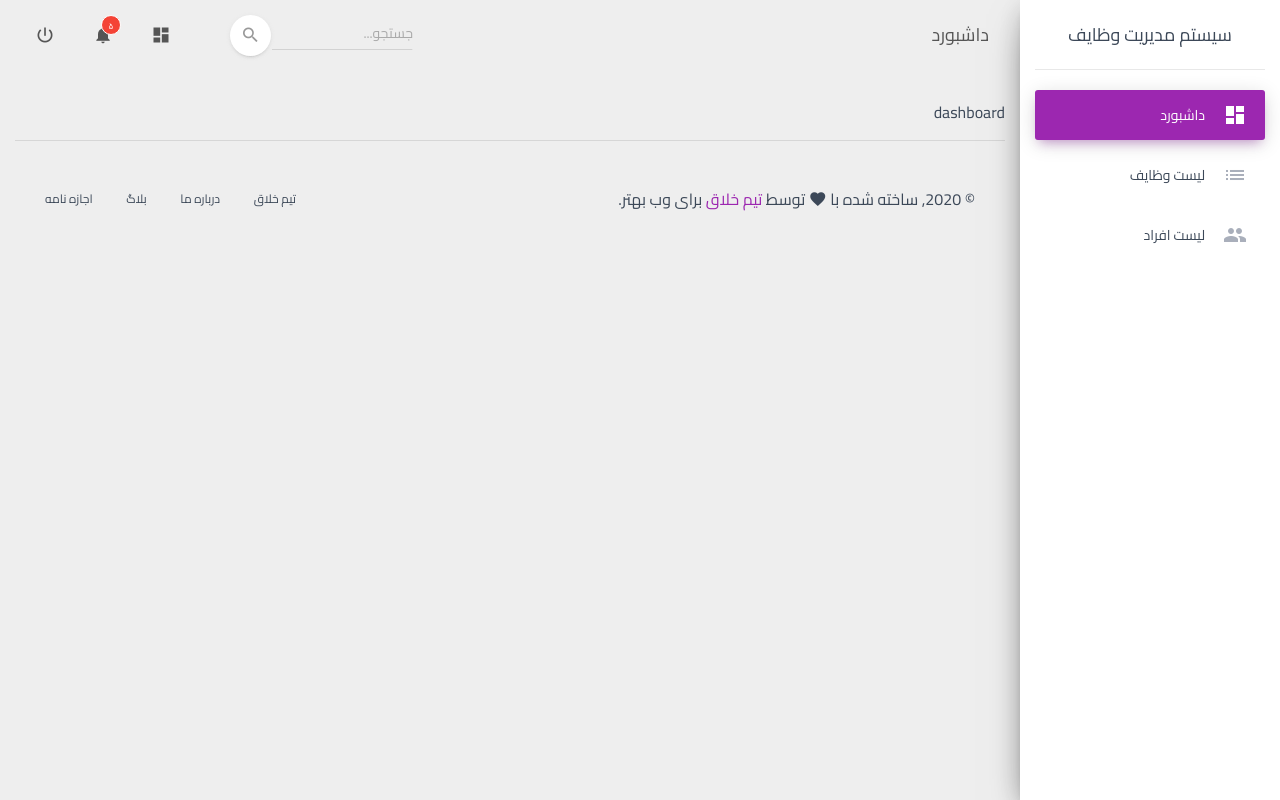
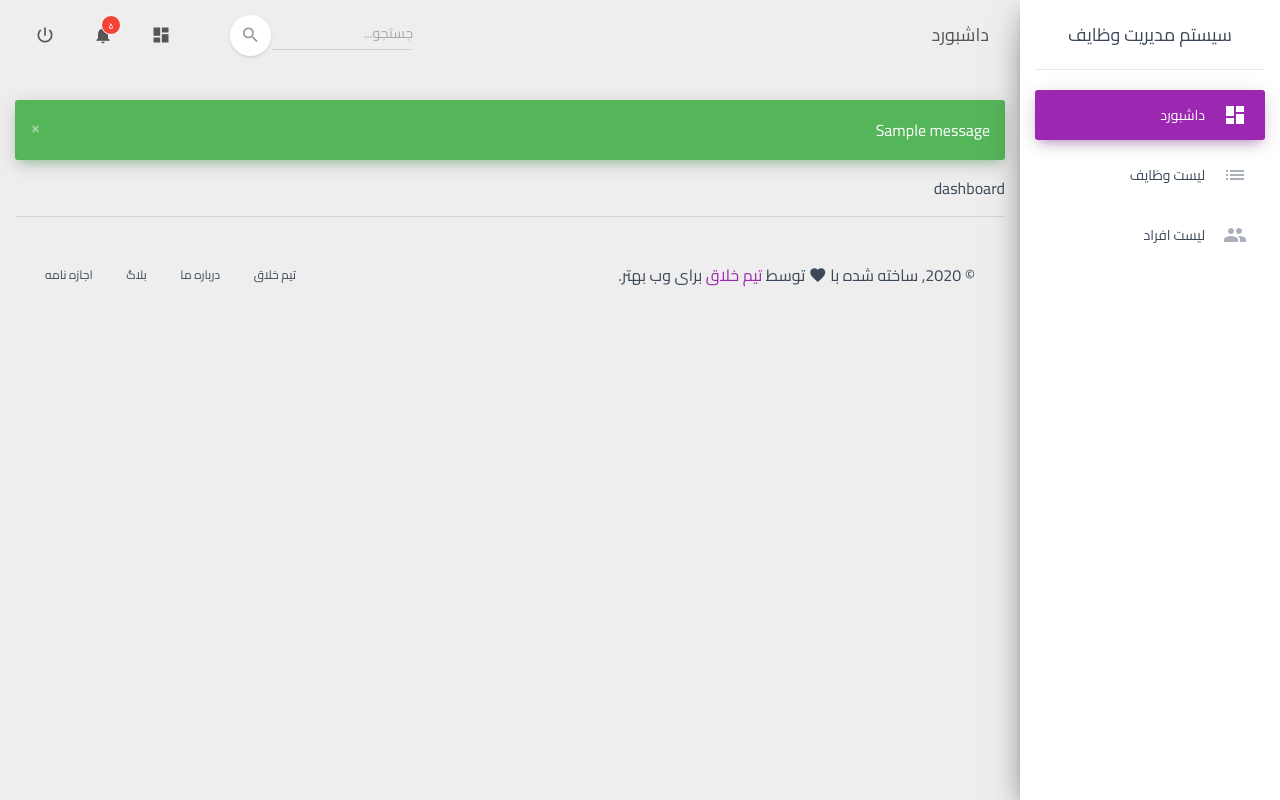
Before and after one commit to ghorbani1999/django_tasks, a Django app: page / in a window 1280 px wide. Run offline with Django 3.2, Linux system fonts and the light colour scheme; tables that the repository leaves empty hold one stand-in row (values such as "Sample post"); one stand-in notice (Sample message) is shown; some libraries are stand-ins or nearby versions.

Commit message:
create message system for redirects

```diff
--- a/app/templates/master.html
+++ b/app/templates/master.html
@@ -141,9 +141,28 @@
             <!-- End Navbar -->
             <div class="content">
 
-				{# content must be placed here #}
-				{% block content %}
+                {% if messages %}
+                    {% for message in messages %}
+                    <div class="alert alert-{% if message.tags == 'success'%}success
+                    {% elif message.tags == 'error' %}danger
+                    {% endif %}">
+                        <button type="button" class="close" data-dismiss="alert" aria-label="Close">
+                        <i class="material-icons">close</i>
+                        </button>
+                        <span>
+                            {{ message }}
+                        </span>
+                    </div>
+                    {% endfor %}
+                {% endif %}
+
+
+                {# content must be placed here #}
+
+                {% block content %}
+
                 {% endblock %}
+
 				{# end of contents #}
 
                 <hr>
--- a/app/views.py
+++ b/app/views.py
@@ -1,7 +1,8 @@
-from django.shortcuts import render
+from django.shortcuts import render , redirect
 from app import models
 from django.http import HttpResponse
 from .forms import taskform
+from django.contrib import messages
 
 
 def list_tasks(request):
@@ -31,9 +32,11 @@ def create_task(request):
         form = taskform(request.POST)
         if form.is_valid():
             form.save()
-            return HttpResponse("succsess")
+            messages.success(request, 'وظیفه ی جدید در سیستم ثبت شد')
+            return redirect('list')
         else:
-            return HttpResponse("validation failded")
+            messages.error(request, 'validation failded')
+            return redirect('list')
     if request.method == 'GET':
         return render(request,'create_task.html')
 # Create your views here.
--- a/tasks/settings.py
+++ b/tasks/settings.py
@@ -26,6 +26,9 @@ SECRET_KEY = 'c(f))^60-d-82p2*-(&0@k4spf21#&c%u35c-!bgv*hlslp^1u'
 DEBUG = True
 
 ALLOWED_HOSTS = []
+
+#messages
+MESSAGE_STORAGE = 'django.contrib.messages.storage.session.SessionStorage'
 
 
 # Application definition
```
